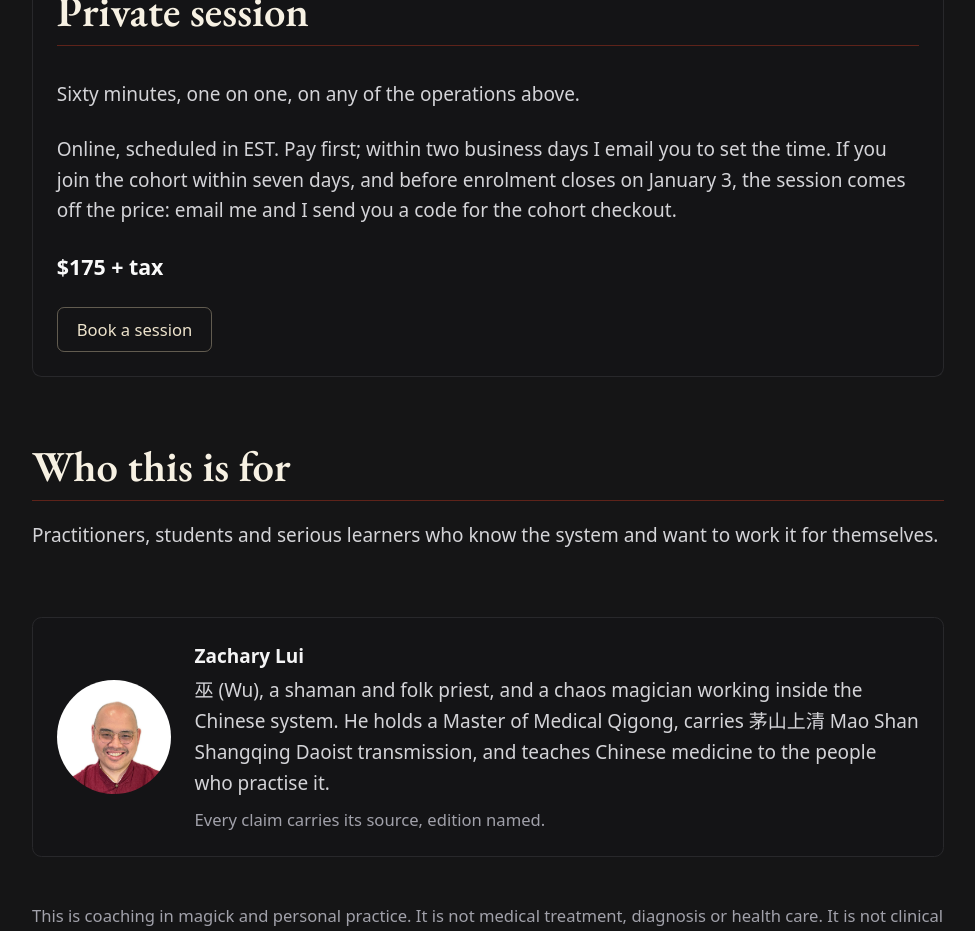
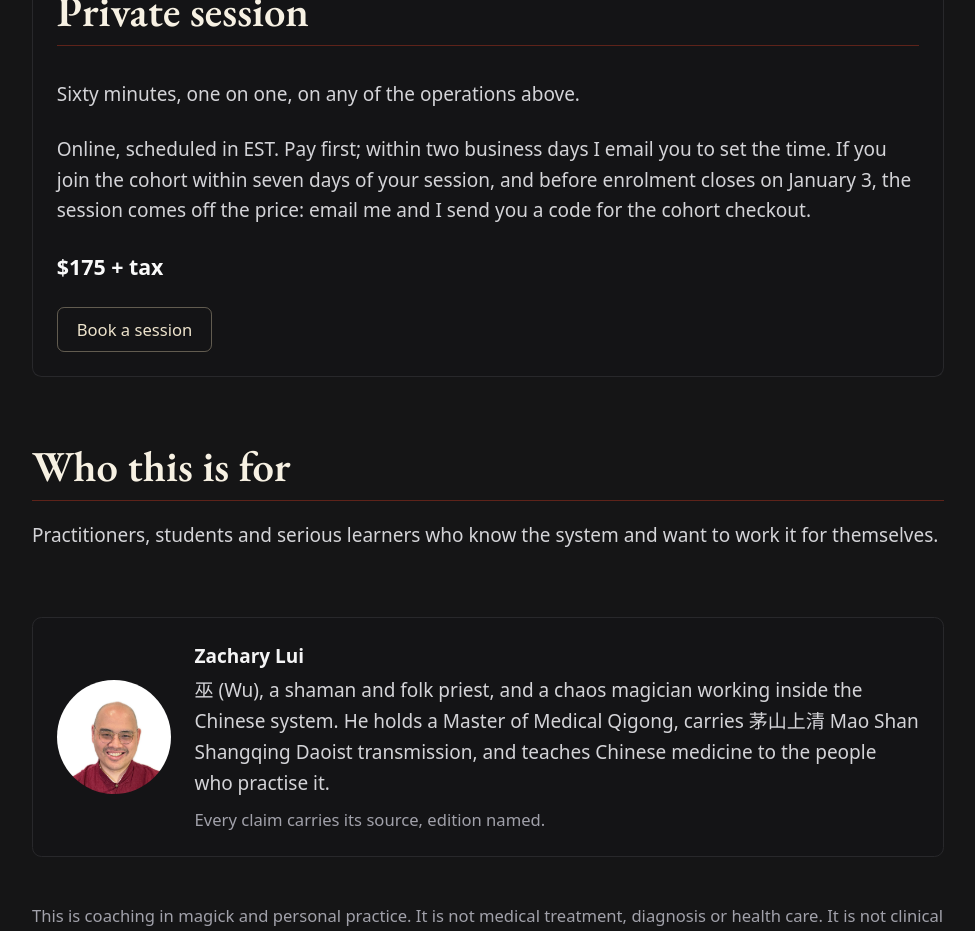
Before and after one commit to TAOWZL/zacharylui.ca, a Next.js app: page /coaching in a window 1280 px wide. Shown: the part 1460-2391 px from the top of the page, without its empty margins (152-1127 px from the left). Built offline with nearby package versions, Linux system fonts and the light colour scheme.

Commit message:
Coaching: credit window counts from the session date
Co-Authored-By: Claude Opus 5.5 <noreply@anthropic.com>
Claude-Session: https://claude.ai/code/session_01UhdAm5WFXUFB1qL2s5yFff

```diff
--- a/app/coaching/page.tsx
+++ b/app/coaching/page.tsx
@@ -76,7 +76,7 @@ export default function CoachingPage() {
         </p>
         <p className="mt-5 leading-relaxed text-zinc-300">
           Online, scheduled in EST. Pay first; within two business days I email you to set the time. If you join the
-          cohort within seven days, and before enrolment closes on January 3, the session comes off the price: email me
+          cohort within seven days of your session, and before enrolment closes on January 3, the session comes off the price: email me
           and I send you a code for the cohort checkout.
         </p>
         <p className="mt-5 text-lg font-semibold text-zinc-50">$175 + tax</p>
```
